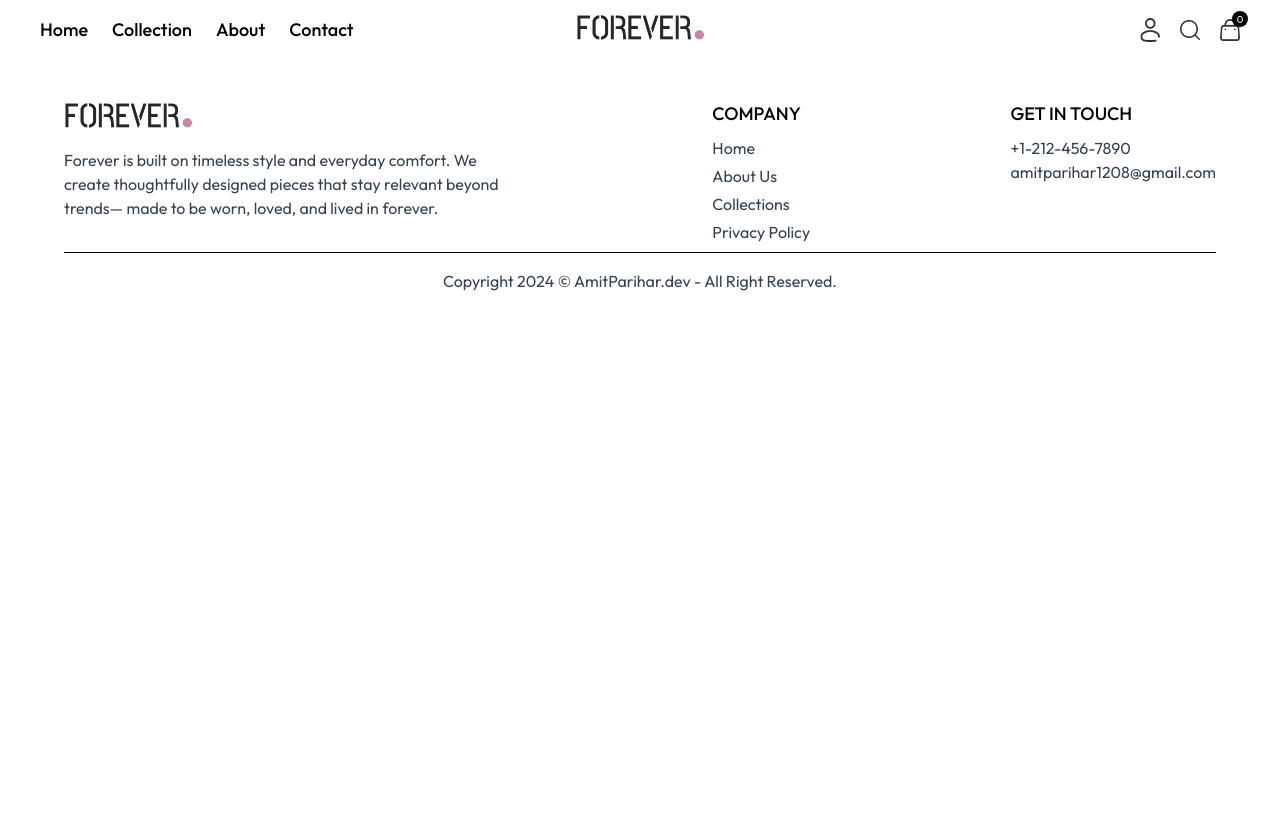
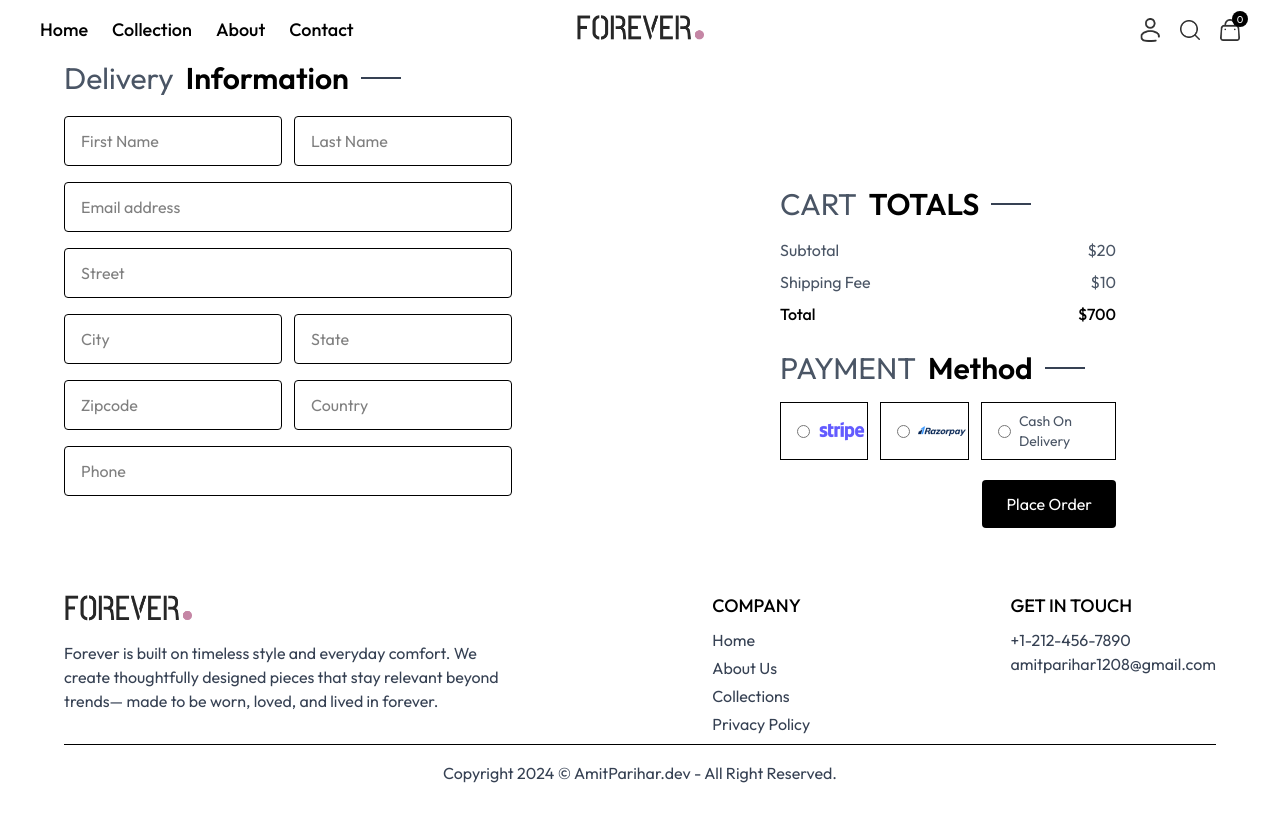
Before and after one commit to AmitParihar17/Ecommerce, a React (Vite) app in the folder client/: page /delivery-information in a window 1280 px wide. Shown: the top 822 px of the page. Before the commit the page ends 800 px from the top, so only its background shows below. Built offline with nearby package versions, Linux system fonts and the light colour scheme.

Commit message:
add classes in delivery info page

```diff
--- a/client/src/App.jsx
+++ b/client/src/App.jsx
@@ -33,7 +33,7 @@ import DeliveryInformation from './pages/DeliveryInformation'
          <Route path="/orders" element={<Orders />} />
          <Route path="/signup" element={<SignUP />} />
          <Route path="/cart" element={<Cart />} />
-         <Route path="/delivery/information" element={<DeliveryInformation />} />
+         <Route path="/delivery-information" element={<DeliveryInformation />} />
        </Routes>
 
        <Footer />
--- a/client/src/pages/Cart.jsx
+++ b/client/src/pages/Cart.jsx
@@ -137,7 +137,7 @@
            </div>
 
            <button
-             onClick={() => navigate("/delivery/information")}
+             onClick={() => navigate("/delivery-information")}
              className="w-full bg-black text-white py-2 mt-5 cursor-pointer rounded-sm"
            >
              Proceed to checkout
--- a/client/src/pages/DeliveryInformation.jsx
+++ b/client/src/pages/DeliveryInformation.jsx
@@ -1,80 +1,152 @@
-import React from 'react'
-import Title from "../components/Title"
-import { useShopContext } from '../context/ShopContext';
-import { assets } from '../assets/assets';
+ import React from "react";
+ import Title from "../components/Title";
+ import { useShopContext } from "../context/ShopContext";
+ import { assets } from "../assets/assets";
 
  const DeliveryInformation = () => {
    const { currency, shippingFee } = useShopContext();
+
    return (
-    <div>
-      <Title text1={"Delivery"} text2={"Information"} />
-      {/* left side */}
-      <div>
-        <form>
-          <div>
-            <input type="text" placeholder="First Name" />
-            <div>
-              <input type="text" placeholder="Last Name" />
+     <div className="flex w-full gap-10 flex-col lg:flex-row">
+       {/* LEFT SIDE */}
+       <div className="w-full lg:w-[45%] flex justify-center">
+         <form className="w-full max-w-md">
+           <Title text1="Delivery" text2="Information" />
+
+           <div className="mt-5 flex gap-3">
+             <input
+               className="w-full py-3 px-4 border rounded-sm outline-none"
+               type="text"
+               placeholder="First Name"
+             />
+             <input
+               className="w-full py-3 px-4 border rounded-sm outline-none"
+               type="text"
+               placeholder="Last Name"
+             />
            </div>
+
+           <div className="mt-4">
+             <input
+               className="w-full py-3 px-4 border rounded-sm outline-none"
+               type="email"
+               placeholder="Email address"
+             />
            </div>
-          <div>
-            <input type="email" placeholder="Email address" />
+
+           <div className="mt-4">
+             <input
+               className="w-full py-3 px-4 border rounded-sm outline-none"
+               type="text"
+               placeholder="Street"
+             />
            </div>
-          <div>
-            <input type="text" placeholder="Street" />
+
+           <div className="mt-4 flex gap-3">
+             <input
+               className="w-full py-3 px-4 border rounded-sm outline-none"
+               type="text"
+               placeholder="City"
+             />
+             <input
+               className="w-full py-3 px-4 border rounded-sm outline-none"
+               type="text"
+               placeholder="State"
+             />
            </div>
-          <div>
-            <input type="text" placeholder="City" />
-            <div>
-              <input type="text" placeholder="State" />
+
+           <div className="mt-4 flex gap-3">
+             <input
+               className="w-full py-3 px-4 border rounded-sm outline-none"
+               type="text"
+               placeholder="Zipcode"
+             />
+             <input
+               className="w-full py-3 px-4 border rounded-sm outline-none"
+               type="text"
+               placeholder="Country"
+             />
            </div>
-          </div>
-          <div>
-            <input type="text" placeholder="Zipcode" />
-            <div>
-              <input type="text" placeholder="Country" />
-            </div>
-          </div>
-          <div>
-            <input type="text" placeholder="Phone" />
+
+           <div className="mt-4">
+             <input
+               className="w-full py-3 px-4 border rounded-sm outline-none"
+               type="text"
+               placeholder="Phone"
+             />
            </div>
          </form>
        </div>
 
-      {/* rightside */}
-      <div>
-        <Title text1={"CART"} text2={"TOTALS"} />
-        <div>
+       {/* RIGHT SIDE */}
+       <div className="w-full lg:w-[30%] mx-auto  p-6 rounded-sm mt-6 lg:mt-[8%]">
+         <Title text1="CART" text2="TOTALS" />
+
+         <div className="mt-4 flex flex-col gap-2">
+           <div className="flex justify-between text-gray-600">
              <p>Subtotal</p>
              <p>{currency}20</p>
+           </div>
+
+           <div className="flex justify-between text-gray-600">
              <p>Shipping Fee</p>
              <p>
                {currency}
                {shippingFee}
              </p>
+           </div>
+
+           <div className="flex justify-between font-medium">
              <p>Total</p>
              <p>{currency}700</p>
            </div>
-        <div>
-          <Title text1={"PAYMENT"} text2={"Method"} />
-          <div>
-            <div>
-                <input type="radio" />
-                <img src={assets.stripe_logo} alt="" />
          </div>
-            <div>
-                <input type="radio" />
-                <img src={assets.razorpay_logo} alt="" />
+
+         <div className="mt-6">
+           <Title text1="PAYMENT" text2="Method" />
+
+           <div className="mt-4 flex gap-3">
+             <label className="flex items-center gap-2 border py-2 px-4 cursor-pointer">
+               <input
+                 type="radio"
+                 name="payment"
+                 className="accent-green-600"
+               />
+               <img className="w-12" src={assets.stripe_logo} alt="Stripe" />
+             </label>
+
+             <label className="flex items-center gap-2 border py-2 px-4 cursor-pointer">
+               <input
+                 type="radio"
+                 name="payment"
+                 className="accent-green-600"
+               />
+               <img
+                 className="w-12"
+                 src={assets.razorpay_logo}
+                 alt="Razorpay"
+               />
+             </label>
+
+             <label className="flex items-center gap-2 border py-2 px-4 cursor-pointer">
+               <input
+                 type="radio"
+                 name="payment"
+                 className="accent-green-600"
+               />
+               <p className="text-gray-600 text-sm">Cash On Delivery</p>
+             </label>
            </div>
-            <div>
-                <input type="radio" />
-                <p>Cash On Delivery</p>
-            </div>
+
+           <div className="flex justify-end mt-5">
+             <button className="bg-black text-white py-3 cursor-pointer px-6 rounded-sm hover:opacity-90">
+               Place Order
+             </button>
            </div>
          </div>
        </div>
      </div>
    );
-}
+ };
 
-export default DeliveryInformation
+ export default DeliveryInformation;
```
Lines whose indentation alone changed are shown as unchanged.
